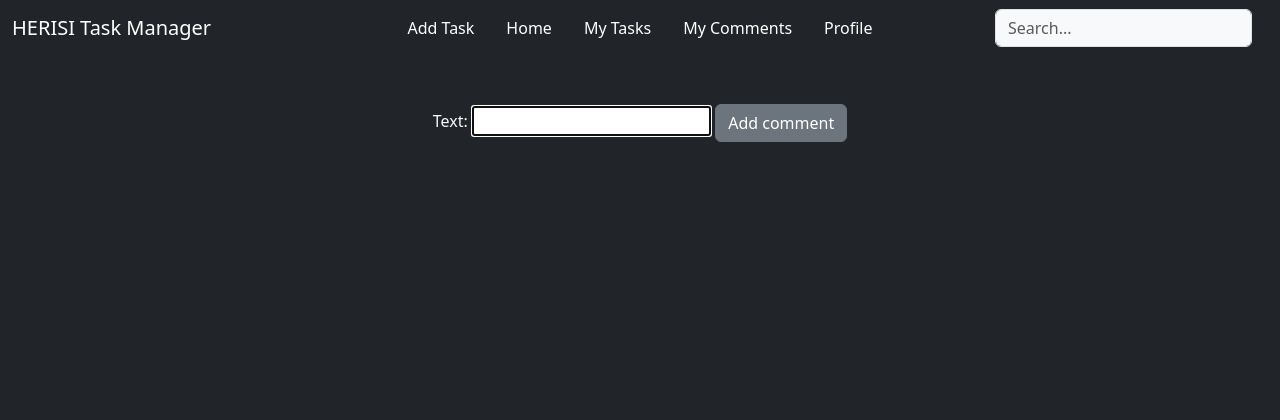
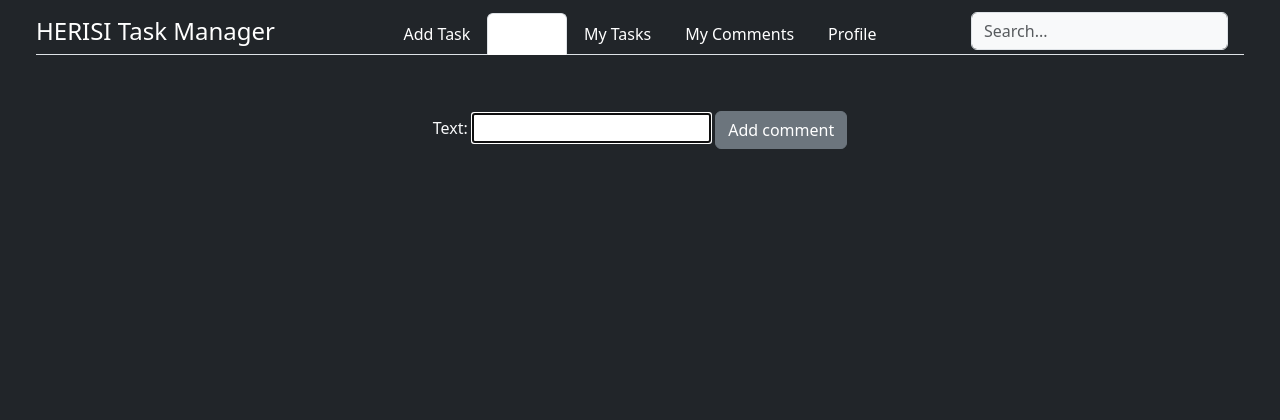
Before and after one commit to sadrayavar/djangoTemplate-taskManger, a Django app: page /1/add/ in a window 1280 px wide. Shown: the top 420 px of the page. Run offline with Django 4.2, Linux system fonts and the light colour scheme; the visitor is signed in with stand-in values (Sample User, id 1); some libraries are stand-ins or nearby versions.

Commit message:
fix: header

```diff
--- a/taskManager/constant.py
+++ b/taskManager/constant.py
@@ -1,6 +1,6 @@
 tabs = [
     {"text": "Add Task", "link": "addTaskPage", "class": ""},
-    {"text": "Home", "link": "homePage", "class": ""},
+    {"text": "Home", "link": "homePage", "class": "active"},
     {"text": "My Tasks", "link": "myTasksPage", "class": ""},
     {"text": "My Comments", "link": "myCommentsPage", "class": ""},
     {"text": "Profile", "link": "profilePage", "class": ""},
--- a/templates/Basic/header.html
+++ b/templates/Basic/header.html
@@ -1,27 +1,17 @@
-<nav class="navbar navbar-expand-lg bg-body-dark rounded text-light mb-4"
-     aria-label="Thirteenth navbar example">
+<nav class="navbar navbar-expand-lg bg-body-dark rounded text-light mb-4 mx-4">
   <div class="container-fluid">
-    <button class="navbar-toggler"
-            type="button"
-            data-bs-toggle="collapse"
-            data-bs-target="#navbarsExample11"
-            aria-controls="navbarsExample11"
-            aria-expanded="false"
-            aria-label="Toggle navigation">
-      <span class="navbar-toggler-icon"></span>
-    </button>
-    <div class="collapse navbar-collapse d-lg-flex" id="navbarsExample11">
-      <div class="navbar-brand col-lg-3 me-0">
-        <a style="text-decoration:none;
-                  color:white"
-           class="fs-5"
-           href="{% url "homePage" %}">{{ logo }}</a>
+    <div class="collapse navbar-collapse d-lg-flex">
+      <div class="navbar-brand col-lg-3 me-0 border-bottom">
+        <a class="fs-4"
+           href="{% url "homePage" %}"
+           style="text-decoration:none;
+                  color:white">{{ logo }}</a>
         {% comment %} {% if not title == "" %}
           :
           <div class="d-inline fs-6">{{ title }}</div>
         {% endif %} {% endcomment %}
       </div>
-      <ul class="navbar-nav col-lg-6 justify-content-lg-center">
+      <ul class="nav nav-tabs navbar-nav col-lg-6 justify-content-lg-center mt-1">
         {% for tab in tabs %}
           <li class="nav-item">
             <a class="nav-link px-3 text-white {{ tab.class }}"
@@ -31,7 +21,7 @@
           </li>
         {% endfor %}
       </ul>
-      <div class="d-lg-flex col-lg-3 justify-content-lg-end">{% include "search.html" %}</div>
+      <div class="d-lg-flex col-lg-3 justify-content-lg-end border-bottom pb-1 mt-1">{% include "search.html" %}</div>
     </div>
   </div>
 </nav>
```
